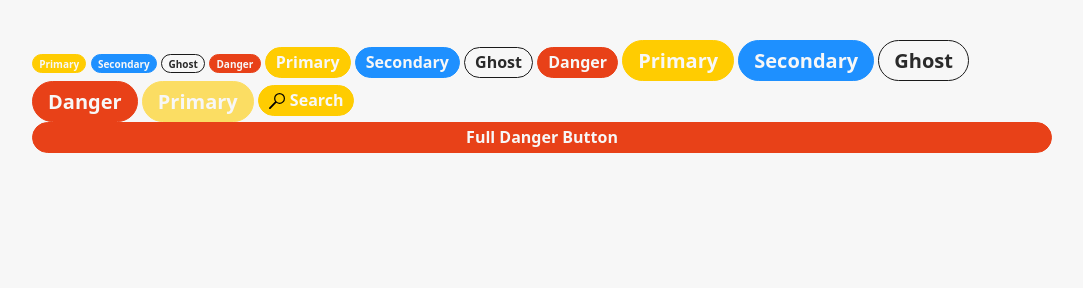
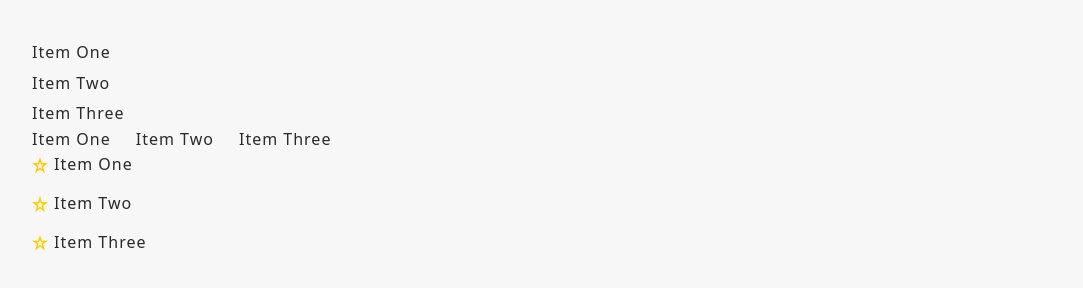
Before and after one commit to Rolando9008/T1-Data-Mesh, a website: page public/index.html in a window 1280 px wide. Shown: the whole page, without its empty margins (98-1181 px from the left). Drawn offline with Linux system fonts and the light colour scheme.

Commit message:
list component created

```diff
--- /dev/null
+++ b/public/css/components/list.css
@@ -0,0 +1,44 @@
+.list {
+  list-style: none; /* Remove browser bullets */
+  padding-left: 0; /* Remove default indentation */
+  margin: 0; /* Allow parent to control spacing */
+  display: flex; /* Enables gap-based spacing */
+  flex-direction: column; /* Vertical arrangement */
+  gap: 0.5rem; /* Space between items */
+  letter-spacing: 1px; /* Slight visual enhancement */
+}
+
+/* Inline / horizontal list variant */
+.list--inline {
+  flex-direction: row; /* Horizontal alignment */
+  gap: 2.5rem; /* Larger spacing between items */
+}
+
+/* Star bullet list variant */
+.list--star {
+  gap: 1.3rem; /* Slightly increased vertical spacing */
+}
+
+.list--star li {
+  display: flex; /* Bullet + text as aligned elements */
+  align-items: flex-start; /* Align star with multi-line text */
+  gap: 0.6rem; /* Space between bullet and label */
+  position: static; /* No absolute positioning required */
+}
+
+.list--star li::before {
+  content: ""; /* Creates the bullet element */
+  flex: 0 0 1em; /* Fixed icon size relative to text */
+  height: 1.1em;
+  width: 1.1em;
+  margin-top: 0.25em; /* Aligns with baseline for readability */
+  /* STRUCTURE — standalone SVG used as a mask */
+  mask-image: url("/assets/icons/star.svg");
+  -webkit-mask-image: url("/assets/icons/star.svg");
+  mask-size: 100% 100%; /* Ensures full coverage */
+  -webkit-mask-size: 100% 100%;
+  mask-repeat: no-repeat;
+  -webkit-mask-repeat: no-repeat;
+  /* COLOR — mask tinted via design tokens */
+  background-color: var(--icon-primary);
+}
--- a/public/css/styles.css
+++ b/public/css/styles.css
@@ -1,6 +1,7 @@
 @import url(./tokens.css);
 @import url(./components/badge.css);
 @import url(./components/button.css);
+@import url(./components/list.css);
 
 *,
 *::before,
--- a/public/index.html
+++ b/public/index.html
@@ -38,37 +38,26 @@
     <link rel="stylesheet" href="./css/styles.css" />
   </head>
   <body style="padding: 4rem" class="container">
-    <!-- small buttons -->
-    <button class="btn btn--primary btn--sm">Primary</button>
-    <button class="btn btn--secondary btn--sm">Secondary</button>
-    <button class="btn btn--ghost btn--sm">Ghost</button>
-    <button class="btn btn--danger btn--sm">Danger</button>
+    <!-- Base vertical list -->
+    <ul class="list">
+      <li class="list__item">Item One</li>
+      <li class="list__item">Item Two</li>
+      <li class="list__item">Item Three</li>
+    </ul>
 
-    <!-- default size -->
-    <button class="btn btn--primary">Primary</button>
-    <button class="btn btn--secondary">Secondary</button>
-    <button class="btn btn--ghost">Ghost</button>
-    <button class="btn btn--danger">Danger</button>
+    <!-- Inline horizontal list -->
+    <ul class="list list--inline">
+      <li class="list__item">Item One</li>
+      <li class="list__item">Item Two</li>
+      <li class="list__item">Item Three</li>
+    </ul>
 
-    <!-- large -->
-    <button class="btn btn--primary btn--lg">Primary</button>
-    <button class="btn btn--secondary btn--lg">Secondary</button>
-    <button class="btn btn--ghost btn--lg">Ghost</button>
-    <button class="btn btn--danger btn--lg">Danger</button>
-
-    <!-- disabled -->
-    <button disabled class="btn btn--primary btn--lg">Primary</button>
-
-    <!-- icon button -->
-    <button class="btn btn--primary">
-      <svg class="icon icon--light btn__icon" aria-hidden="true">
-        <use href="/assets/icons/sprite.svg#search"></use>
-      </svg>
-      Search
-    </button>
-
-    <!-- full-width -->
-    <button class="btn btn--danger btn--full">Full Danger Button</button>
+    <!-- Star bullet list -->
+    <ul class="list list--star">
+      <li class="list__item">Item One</li>
+      <li class="list__item">Item Two</li>
+      <li class="list__item">Item Three</li>
+    </ul>
 
     <script src="./js/main.js"></script>
   </body>
```
Also changed, not shown: public/assets/icons/star.svg (added).
